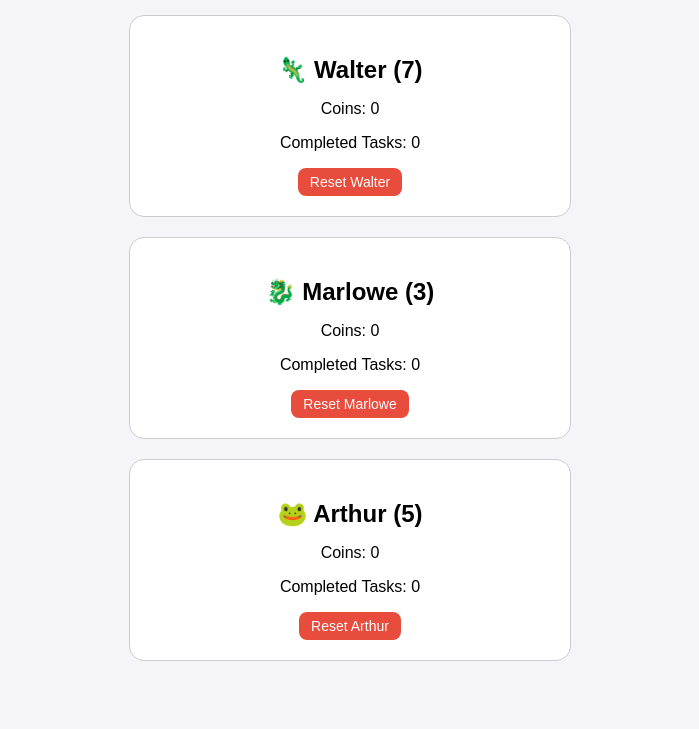
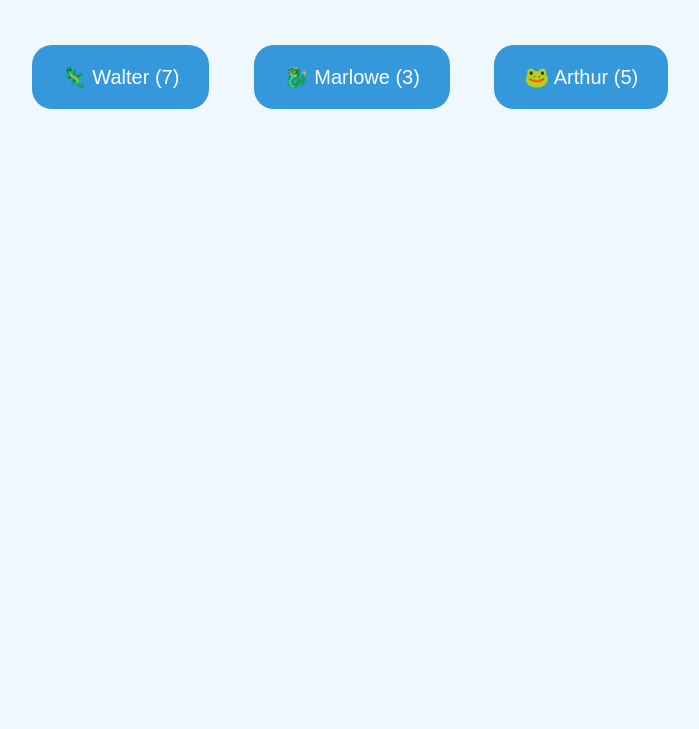
Before and after one commit to KiewaHarris/routine-helper, a plain HTML site: page index.html in a window 1280 px wide. Shown: the part 121-850 px from the top of the page, without its empty margins (290-989 px from the left). After the commit the page ends 800 px from the top, so only its background shows below. Drawn offline with Linux system fonts and the light colour scheme.

Commit message:
Add files via upload

```diff
--- a/index.html
+++ b/index.html
@@ -3,89 +3,38 @@
 <html lang="en">
 <head>
   <meta charset="UTF-8">
-  <title>Parent Dashboard – Routine Helper</title>
+  <title>Routine Helper Dashboard</title>
   <style>
     body {
       font-family: 'Poppins', sans-serif;
-      background-color: #f4f4f9;
+      background-color: #f0f8ff;
       padding: 40px;
       text-align: center;
     }
     h1 {
-      margin-bottom: 30px;
+      margin-bottom: 40px;
     }
-    .child-summary {
-      border: 1px solid #ccc;
-      border-radius: 15px;
-      margin: 20px auto;
-      padding: 20px;
-      max-width: 400px;
-      background: white;
+    .child-button {
+      display: inline-block;
+      padding: 20px 30px;
+      margin: 20px;
+      font-size: 20px;
+      border: none;
+      border-radius: 20px;
+      background-color: #3498db;
+      color: white;
+      cursor: pointer;
+      transition: background-color 0.3s;
     }
-    .child-summary h2 {
-      margin-bottom: 10px;
-    }
-    .reset-button {
-      padding: 6px 12px;
-      font-size: 14px;
-      border-radius: 8px;
-      background-color: #e74c3c;
-      color: white;
-      border: none;
-      cursor: pointer;
+    .child-button:hover {
+      background-color: #2980b9;
     }
   </style>
 </head>
 <body>
-  <h1>Parent Dashboard</h1>
-
-  <div class="child-summary" id="walterSummary">
-    <h2>🦎 Walter (7)</h2>
-    <p>Coins: <span id="walterCoins">0</span></p>
-    <p>Completed Tasks: <span id="walterTasks">0</span></p>
-    <button class="reset-button" onclick="resetChild('Walter')">Reset Walter</button>
-  </div>
-
-  <div class="child-summary" id="marloweSummary">
-    <h2>🐉 Marlowe (3)</h2>
-    <p>Coins: <span id="marloweCoins">0</span></p>
-    <p>Completed Tasks: <span id="marloweTasks">0</span></p>
-    <button class="reset-button" onclick="resetChild('Marlowe')">Reset Marlowe</button>
-  </div>
-
-  <div class="child-summary" id="arthurSummary">
-    <h2>🐸 Arthur (5)</h2>
-    <p>Coins: <span id="arthurCoins">0</span></p>
-    <p>Completed Tasks: <span id="arthurTasks">0</span></p>
-    <button class="reset-button" onclick="resetChild('Arthur')">Reset Arthur</button>
-  </div>
-
-  <script>
-    const children = ['Walter', 'Marlowe', 'Arthur'];
-
-    function updateDashboard() {
-      children.forEach(name => {
-        const coins = localStorage.getItem(`${name}_coins`) || 0;
-        const tasks = JSON.parse(localStorage.getItem(`${name}_tasks`) || "[]");
-        const completedCount = tasks.filter(t => t.completed).length;
-
-        document.getElementById(`${name.toLowerCase()}Coins`).textContent = coins;
-        document.getElementById(`${name.toLowerCase()}Tasks`).textContent = completedCount;
-      });
-    }
-
-    function resetChild(name) {
-      if (confirm(`Reset all data for ${name}?`)) {
-        localStorage.removeItem(`${name}_coins`);
-        localStorage.removeItem(`${name}_tasks`);
-        localStorage.removeItem(`${name}_schedule`);
-        localStorage.removeItem(`${name}_events`);
-        localStorage.removeItem(`${name}_rewards`);
-        updateDashboard();
-      }
-    }
-
-    updateDashboard();
-  </script>
+  <h1>Routine Helper Dashboard</h1>
+  <button class="child-button" onclick="location.href='child_profile_walter_updated.html'">🦎 Walter (7)</button>
+  <button class="child-button" onclick="location.href='child_profile_marlowe.html'">🐉 Marlowe (3)</button>
+  <button class="child-button" onclick="location.href='child_profile_arthur.html'">🐸 Arthur (5)</button>
 </body>
 </html>
```
